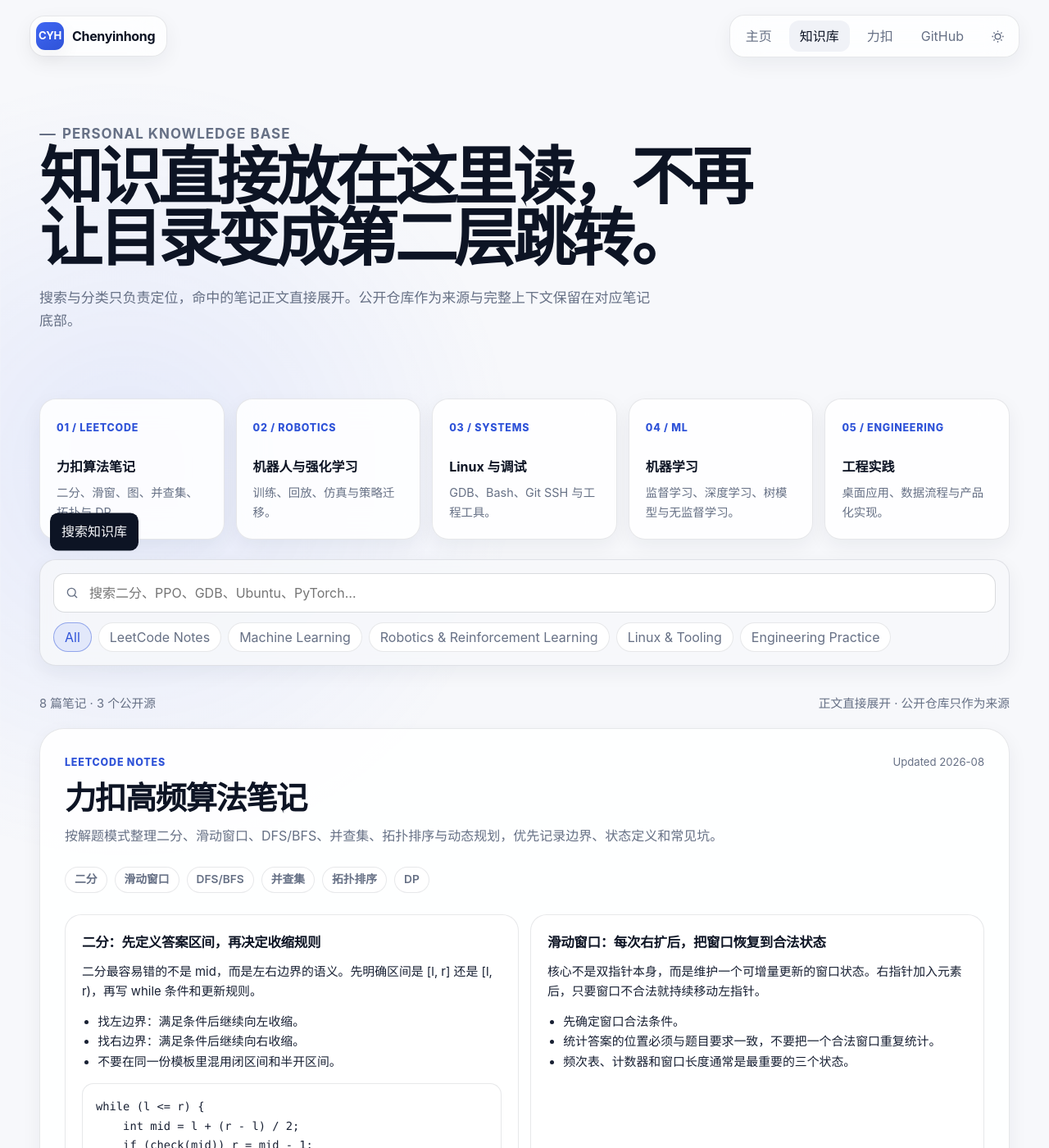
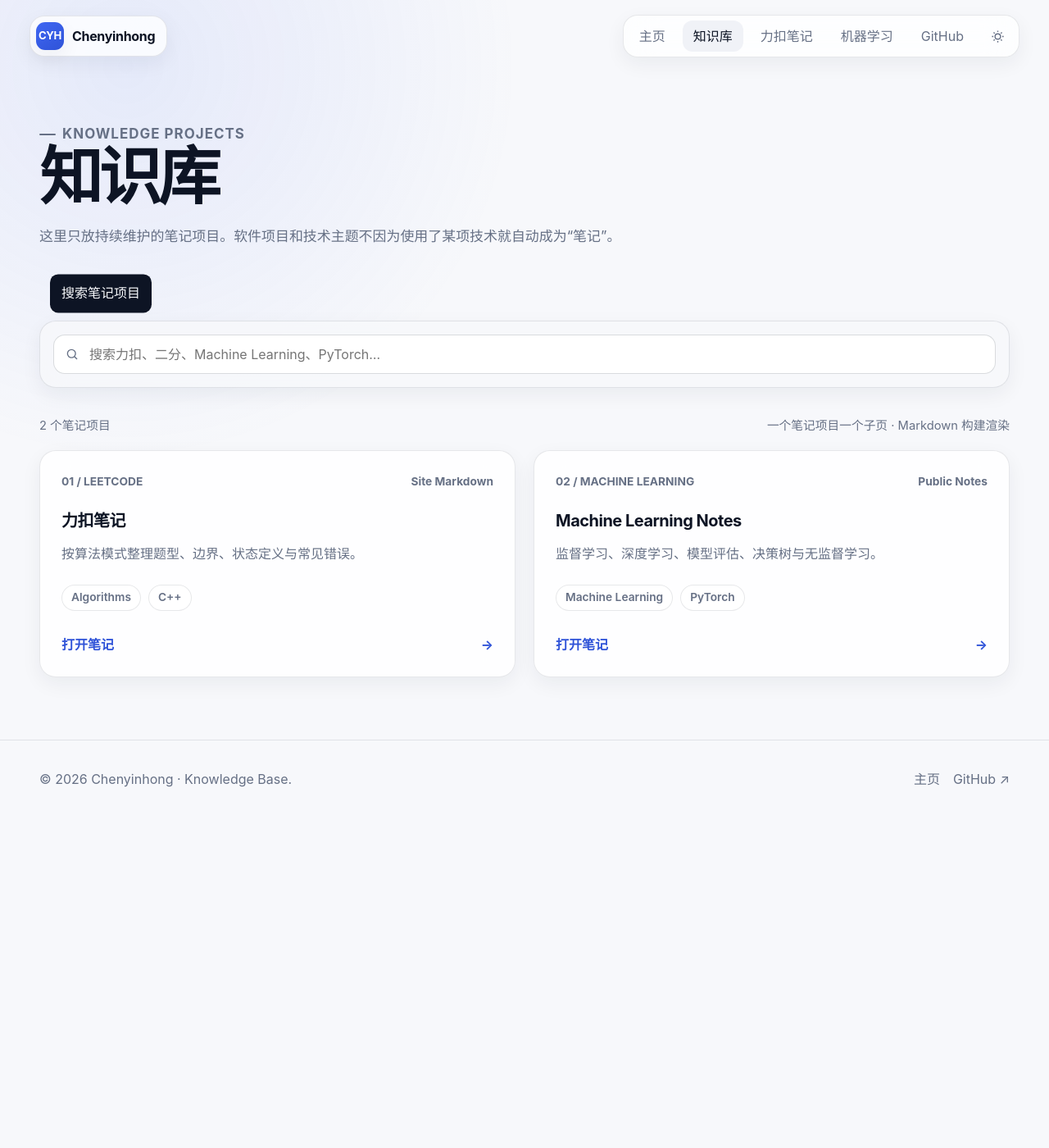
Before and after one commit to avengerdsf/avengerdsf.github.io, a Jekyll site: the page knowledge/index.html, which Jekyll copies as it is, in a window 1280 px wide and 1400 px high. Shown: the whole window at 82% size. Built offline with Jekyll 4.4.1, drawn with Linux system fonts in a browser that asks for light colours; some of the changed text lies outside the part shown.

Commit message:
refactor: make knowledge base project-oriented

```diff
--- a/knowledge/index.html
+++ b/knowledge/index.html
@@ -3,16 +3,15 @@
 <head>
   <meta charset="UTF-8">
   <meta name="viewport" content="width=device-width, initial-scale=1.0">
-  <meta name="description" content="Chenyinhong 的个人技术知识库：力扣算法、机器学习、人形机器人与强化学习、Linux 工具以及工程实践。">
+  <meta name="description" content="Chenyinhong 的个人知识库：力扣笔记与 Machine Learning Notes。">
   <meta name="theme-color" content="#f7f8fb">
   <meta property="og:title" content="Knowledge Base · Chenyinhong">
-  <meta property="og:description" content="可直接阅读与检索的力扣、机器学习、机器人强化学习、Linux 工具与工程实践知识库。">
+  <meta property="og:description" content="两个持续维护的笔记项目：力扣算法笔记与机器学习笔记。">
   <meta property="og:type" content="website">
   <meta property="og:url" content="https://avengerdsf.github.io/knowledge/">
   <link rel="canonical" href="https://avengerdsf.github.io/knowledge/">
   <link rel="stylesheet" href="../assets/css/site.css">
   <link rel="stylesheet" href="../assets/css/round2.css">
-  <style>.knowledge-search-panel{top:calc(var(--header-height) + 14px)}</style>
   <title>Knowledge Base · Chenyinhong</title>
 </head>
 <body>
@@ -34,7 +33,8 @@
       <nav class="nav-links" id="site-nav" data-nav-menu aria-label="主导航">
         <a href="../">主页</a>
         <a href="./" aria-current="page">知识库</a>
-        <a href="#leetcode-core-patterns">力扣</a>
+        <a href="leetcode/">力扣笔记</a>
+        <a href="machine-learning/">机器学习</a>
         <a href="https://github.com/avengerdsf" target="_blank">GitHub</a>
         <button class="nav-control icon-button" type="button" data-theme-toggle aria-label="切换主题">
           <svg viewBox="0 0 24 24" fill="none" stroke="currentColor" stroke-width="1.8" aria-hidden="true">
@@ -49,82 +49,66 @@
   <main id="main">
     <section class="page-hero knowledge-page-hero">
       <div class="container reveal">
-        <p class="eyebrow">Personal Knowledge Base</p>
-        <h1>知识直接放在这里读，不再让目录变成第二层跳转。</h1>
-        <p>搜索与分类只负责定位，命中的笔记正文直接展开。公开仓库作为来源与完整上下文保留在对应笔记底部。</p>
+        <p class="eyebrow">Knowledge Projects</p>
+        <h1>知识库</h1>
+        <p>这里只放持续维护的笔记项目。软件项目和技术主题不因为使用了某项技术就自动成为“笔记”。</p>
       </div>
     </section>
 
     <section class="section section-tight">
       <div class="container">
-        <div class="topic-overview reveal" aria-label="知识主题快捷入口">
-          <button class="topic-card" type="button" data-topic-category="LeetCode Notes" aria-pressed="false">
-            <span>01 / LEETCODE</span>
-            <strong>力扣算法笔记</strong>
-            <p>二分、滑窗、图、并查集、拓扑与 DP。</p>
-          </button>
-          <button class="topic-card" type="button" data-topic-category="Robotics & Reinforcement Learning" aria-pressed="false">
-            <span>02 / ROBOTICS</span>
-            <strong>机器人与强化学习</strong>
-            <p>训练、回放、仿真与策略迁移。</p>
-          </button>
-          <button class="topic-card" type="button" data-topic-category="Linux & Tooling" aria-pressed="false">
-            <span>03 / SYSTEMS</span>
-            <strong>Linux 与调试</strong>
-            <p>GDB、Bash、Git SSH 与工程工具。</p>
-          </button>
-          <button class="topic-card" type="button" data-topic-category="Machine Learning" aria-pressed="false">
-            <span>04 / ML</span>
-            <strong>机器学习</strong>
-            <p>监督学习、深度学习、树模型与无监督学习。</p>
-          </button>
-          <button class="topic-card" type="button" data-topic-category="Engineering Practice" aria-pressed="false">
-            <span>05 / ENGINEERING</span>
-            <strong>工程实践</strong>
-            <p>桌面应用、数据流程与产品化实现。</p>
-          </button>
-        </div>
-
-        <div class="search-panel reveal knowledge-search-panel" aria-label="知识库搜索与筛选">
+        <div class="search-panel reveal knowledge-search-panel" aria-label="搜索笔记项目">
           <div class="search-row">
             <label class="search-box">
-              <span class="skip-link">搜索知识库</span>
+              <span class="skip-link">搜索笔记项目</span>
               <svg viewBox="0 0 24 24" fill="none" stroke="currentColor" stroke-width="1.8" aria-hidden="true">
                 <circle cx="11" cy="11" r="6.5" />
                 <path d="m16 16 4 4" />
               </svg>
-              <input class="search-input" type="search" placeholder="搜索二分、PPO、GDB、Ubuntu、PyTorch…" autocomplete="off" data-knowledge-search aria-label="搜索知识库">
+              <input class="search-input" type="search" placeholder="搜索力扣、二分、Machine Learning、PyTorch…" autocomplete="off" data-knowledge-search aria-label="搜索笔记项目">
             </label>
           </div>
-          <div class="filter-row" data-filter-row aria-label="知识分类"></div>
         </div>
 
         <div class="results-meta knowledge-results-meta">
-          <span data-result-count aria-live="polite">正在加载内容…</span>
-          <span>正文直接展开 · 公开仓库只作为来源</span>
+          <span data-result-count aria-live="polite">2 个笔记项目</span>
+          <span>一个笔记项目一个子页 · Markdown 构建渲染</span>
         </div>
 
-        <div class="knowledge-inline-list" data-knowledge-grid></div>
+        <div class="project-grid" data-knowledge-grid>
+          <a class="project-card knowledge-project-card" href="leetcode/" data-knowledge-project data-search-text="力扣 leetcode algorithms c++ 二分 滑动窗口 dfs bfs 并查集 拓扑排序 dp 动态规划">
+            <div class="project-topline">
+              <span>01 / LEETCODE</span>
+              <span>Site Markdown</span>
+            </div>
+            <h3>力扣笔记</h3>
+            <p>按算法模式整理题型、边界、状态定义与常见错误。</p>
+            <div class="tag-row">
+              <span class="tag">Algorithms</span>
+              <span class="tag">C++</span>
+            </div>
+            <div class="card-footer"><span>打开笔记</span><span>→</span></div>
+          </a>
+
+          <a class="project-card knowledge-project-card" href="machine-learning/" data-knowledge-project data-search-text="机器学习 machine learning supervised deep learning model evaluation decision trees unsupervised pytorch">
+            <div class="project-topline">
+              <span>02 / MACHINE LEARNING</span>
+              <span>Public Notes</span>
+            </div>
+            <h3>Machine Learning Notes</h3>
+            <p>监督学习、深度学习、模型评估、决策树与无监督学习。</p>
+            <div class="tag-row">
+              <span class="tag">Machine Learning</span>
+              <span class="tag">PyTorch</span>
+            </div>
+            <div class="card-footer"><span>打开笔记</span><span>→</span></div>
+          </a>
+        </div>
 
         <div class="empty-state" data-empty-state>
-          <h2>没有匹配内容</h2>
-          <p>换一个关键词，或清除当前分类与搜索条件。</p>
-          <button class="button" type="button" data-reset-search>清除筛选</button>
+          <h2>没有匹配的笔记项目</h2>
+          <p>当前知识库只有力扣笔记和 Machine Learning Notes。</p>
         </div>
-
-        <noscript>
-          <div class="fallback-links">
-            <strong>当前浏览器未启用 JavaScript。</strong>
-            <p>可以直接访问下面的固定文章入口：</p>
-            <ul>
-              <li><a href="articles/gdb-debugging-workflow.html">GDB 调试工作流</a></li>
-              <li><a href="articles/bash-history-reliability.html">Bash 历史命令可靠记录</a></li>
-              <li><a href="articles/git-ssh-troubleshooting.html">GitHub SSH 443 排障</a></li>
-              <li><a href="articles/machine-learning-roadmap.html">机器学习学习路线</a></li>
-              <li><a href="articles/reinforcement-learning-workflow.html">强化学习工程工作流</a></li>
-            </ul>
-          </div>
-        </noscript>
       </div>
     </section>
   </main>
@@ -140,6 +124,6 @@
   </footer>
 
   <script src="../assets/js/site.js" defer></script>
-  <script src="../assets/js/knowledge.js" type="module"></script>
+  <script src="../assets/js/knowledge-index.js" defer></script>
 </body>
 </html>
```
